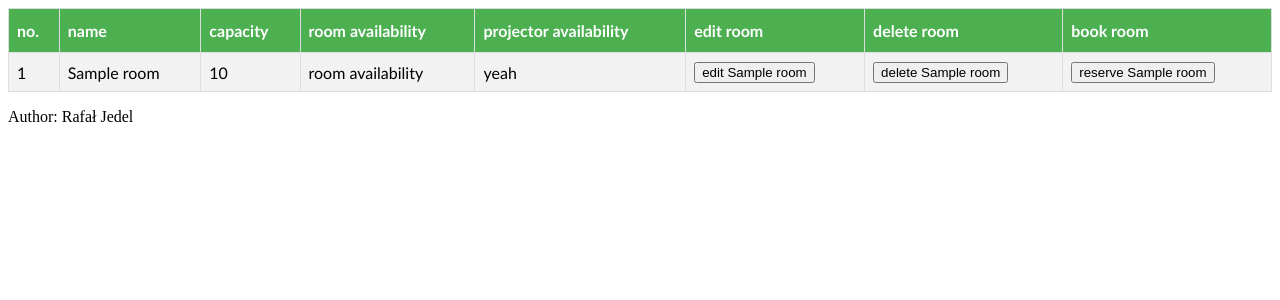
After one commit to rjedel/conference_room_reservation, a Django app: page /rooms/ in a window 1280 px wide. The commit adds this page. Shown: the top 300 px of the page. Run offline with Django 3.2, Linux system fonts and the light colour scheme; tables that the repository leaves empty hold one stand-in row (values such as "Sample post").

Commit message:
rooms view and template

```diff
--- /dev/null
+++ b/reservation/templates/reservation/rooms.html
@@ -0,0 +1,34 @@
+{% extends "reservation/base.html" %}
+{% block title %} Rooms {% endblock %}
+{% block content %}
+<table id="customers">
+    <tr>
+        <th>no.</th>
+        <th>name</th>
+        <th>capacity</th>
+        <th>room availability</th>
+        <th>projector availability</th>
+        <th>edit room</th>
+        <th>delete room</th>
+        <th>book room</th>
+    </tr>
+    {% for room in rooms %}
+    <tr>
+        <td>{{ forloop.counter }}</td>
+        <td>{{ room.name }}</td>
+        <td>{{ room.capacity }}</td>
+        <td>room availability</td>
+        <td>{{ room.projector|yesno:"yeah,no,maybe" }}</td>
+        <td><a href="/room/modify/{{ room.pk }}/">
+            <button>edit {{ room.name}}</button>
+        </a></td>
+        <td><a href="/room/delete/{{ room.pk }}/">
+            <button>delete {{ room.name}}</button>
+        </a></td>
+        <td><a href="/room/reserve/{{ room.pk }}/">
+            <button>reserve {{ room.name}}</button>
+        </a></td>
+    </tr>
+    {% endfor %}
+</table>
+{% endblock %}
--- a/reservation/urls.py
+++ b/reservation/urls.py
@@ -4,4 +4,5 @@ from . import views
 
 urlpatterns = [
     path('room/new/', views.room_new_view),
+    path('rooms/', views.rooms_view),
 ]
--- a/reservation/views.py
+++ b/reservation/views.py
@@ -8,7 +8,6 @@ def room_new_view(request):
     if request.method == 'GET':
         return render(request, 'reservation/room_new.html')
     if request.method == 'POST':
-        # rooms_names_lst = [room.name for room in Room.objects.all()]
         name = request.POST.get('name')
         capacity = request.POST.get('capacity')
         projector = request.POST.get('projector')
@@ -32,3 +31,7 @@ def room_new_view(request):
         else:
             Room.objects.create(name=name, capacity=int(capacity), projector=projector)
             return redirect('/')
+
+
+def rooms_view(request):
+    return render(request, 'reservation/rooms.html', context={'rooms': Room.objects.all()})
```
Also changed, not shown: reservation/templates/reservation/room_new.html (+4 -4 lines).
